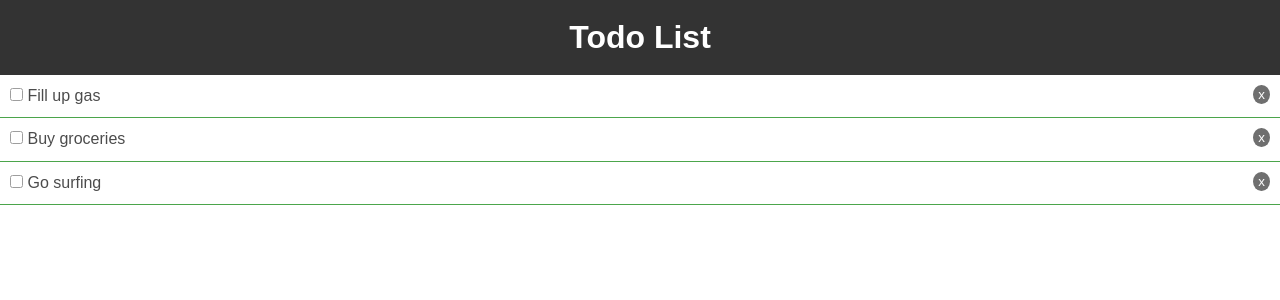
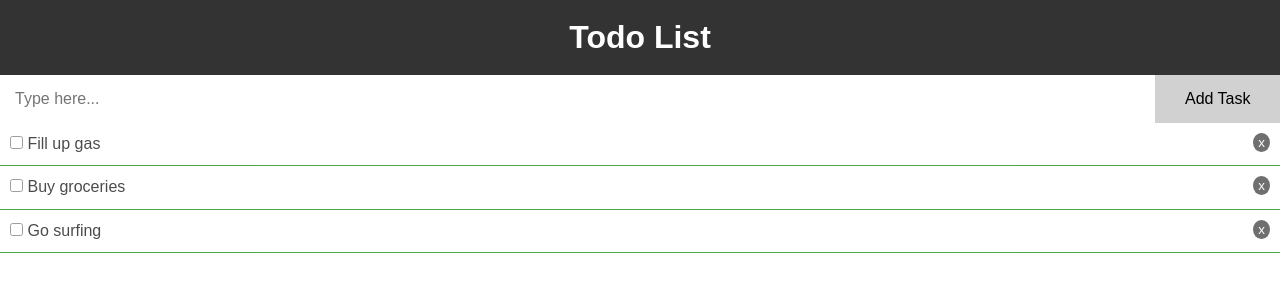
Before and after one commit to Ameya64/React.js_TodoList, a React (Create React App) app in the folder react_todo/: page / in a window 1280 px wide. Shown: the top 300 px of the page. Built offline with nearby package versions, Linux system fonts and the light colour scheme.

Commit message:
App.css update

```diff
--- a/react_todo/src/App.js
+++ b/react_todo/src/App.js
@@ -1,6 +1,7 @@
 import React,{Component} from 'react';
 import Header from './components/layout/Header';
 import Todos from './components/Todos';
+import AddTodo from './components/AddTodo';
 
 import './App.css';
 import TodoItem from './components/TodoItem';
@@ -43,10 +44,13 @@ class App extends Component {
 
   render(){
   return (
-    <div className="App">
-      <Header />
-      <Todos todo = {this.state.todos} isComplete = {this.isComplete} delTodo = {this.deleteTodo} />
-     </div>
+      <div className = "App">
+        <div className = "container">
+        <Header />
+        <AddTodo />
+        <Todos todo = {this.state.todos} isComplete = {this.isComplete} delTodo = {this.deleteTodo} />
+        </div>
+      </div>
   )
   }
 }
--- a/react_todo/src/components/AddTodo.js
+++ b/react_todo/src/components/AddTodo.js
@@ -3,9 +3,19 @@ import React, { Component } from 'react'
 export class AddTodo extends Component {
     render() {
         return (
-            <form>
-                <input type = "text" name = "title" placeholder = "Add Todo" />
-                <input type = "submit" value = "Add Task" class = "addTodo" onClick = "this." />
+            <form style = {{display: 'flex'}}>
+                <input
+                type = "text"
+                name = "title"
+                placeholder = "Type here..."
+                style = {{flex: '10', padding: '15px', fontSize: '100%'}}
+                />
+                <input
+                type = "submit"
+                value = "Add Task"
+                className = "addTodoBtn"
+                style = {{flex: '1', fontSize: '100%', background: '#d1d1d1'}}
+                />
             </form>
         )
     }
--- a/react_todo/src/components/TodoItem.js
+++ b/react_todo/src/components/TodoItem.js
@@ -2,7 +2,7 @@ import React, { Component } from 'react'
 import PropTypes from 'prop-types';
 
 export class TodoItem extends Component {
-style = (i) => {
+style = () => {
     return {
         background: 'F6F6F6',
         padding: '10px',
```
Also changed, not shown: 2 other files (tests, documents, lock files or other folders).
